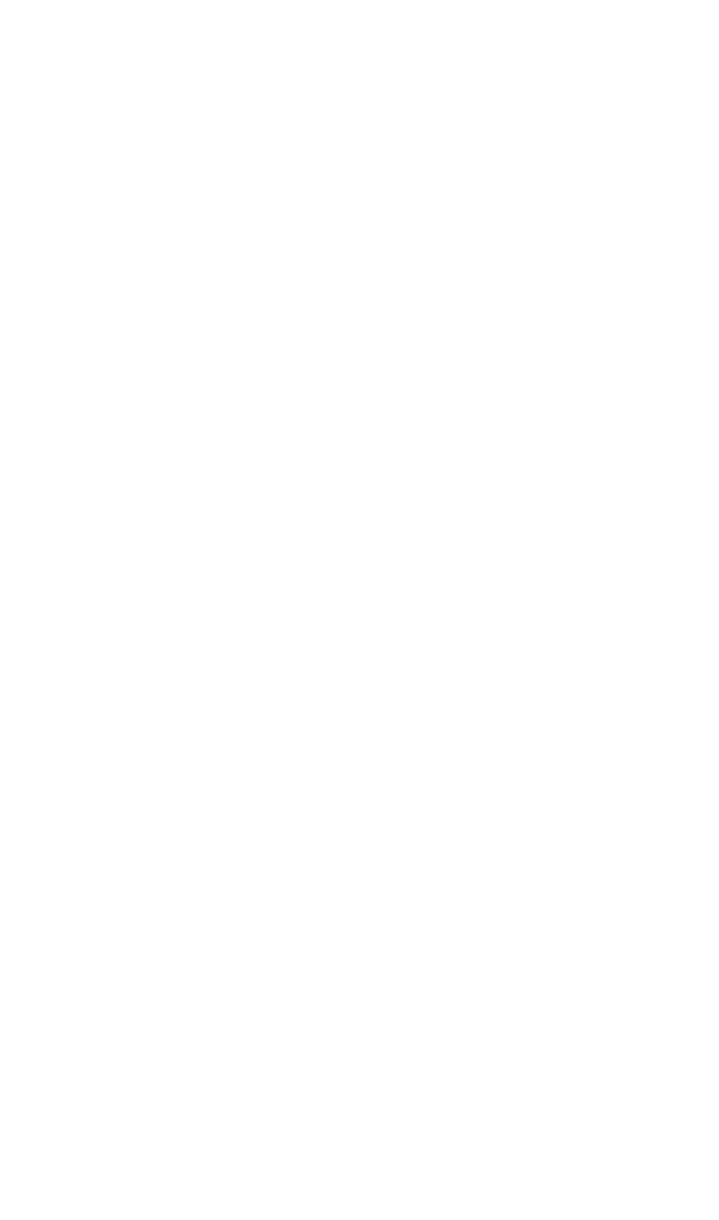
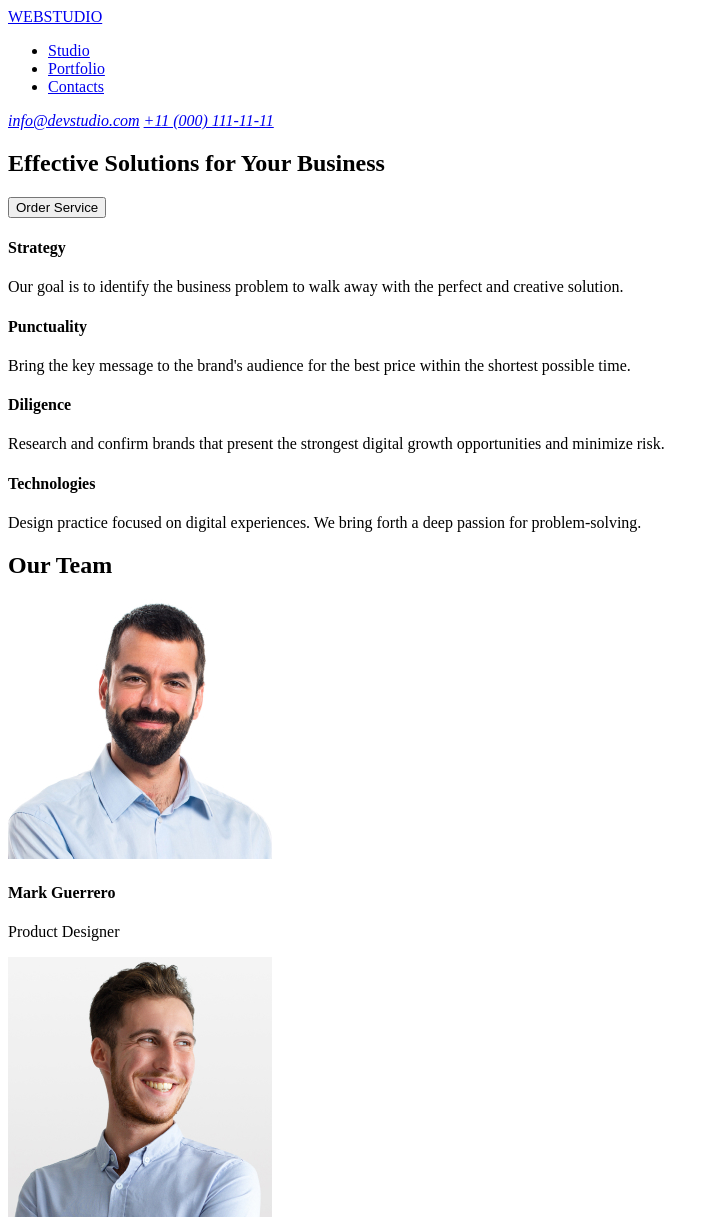
Before and after one commit to ded-logoped/goit-markup-hw-01, a plain HTML site: page index.html in a window 1280 px wide. Shown: the top 1220 px of the page, without its empty margins (0-719 px from the left). Before the commit the page ends 800 px from the top, so only its background shows below. Drawn offline with Linux system fonts and the light colour scheme.

Commit message:
HW1 markup

```diff
--- a/index.html
+++ b/index.html
@@ -3,7 +3,90 @@
   <head>
     <meta charset="UTF-8" />
     <meta name="viewport" content="width=device-width, initial-scale=1.0" />
-    <title>Document</title>
+    <title>Webstudio</title>
   </head>
-  <body></body>
+  <body>
+    <header>
+      <a href="#main">WEBSTUDIO</a>
+
+      <nav>
+        <ul>
+          <li>
+            <a href="#studio">Studio</a>
+          </li>
+          <li>
+            <a href="#portfolio">Portfolio</a>
+          </li>
+          <li>
+            <a href="#contacts">Contacts</a>
+          </li>
+        </ul>
+      </nav>
+
+      <address>
+        <a href="mailto:info@devstudio.com">info@devstudio.com</a>
+        <a href="tel:+110001111111">+11 (000) 111-11-11</a>
+      </address>
+    </header>
+
+    <main>
+      <section>
+        <h1>Effective Solutions for Your Business</h1>
+        <button type="button">Order Service</button>
+      </section>
+
+      <section>
+        <h4>Strategy</h4>
+        <p>
+          Our goal is to identify the business problem to walk away with the
+          perfect and creative solution.
+        </p>
+
+        <h4>Punctuality</h4>
+        <p>
+          Bring the key message to the brand's audience for the best price
+          within the shortest possible time.
+        </p>
+
+        <h4>Diligence</h4>
+        <p>
+          Research and confirm brands that present the strongest digital growth
+          opportunities and minimize risk.
+        </p>
+
+        <h4>Technologies</h4>
+        <p>
+          Design practice focused on digital experiences. We bring forth a deep
+          passion for problem-solving.
+        </p>
+      </section>
+
+      <section>
+        <h2>Our Team</h2>
+        <img src="images/img1.jpg" alt="Mark Guerrero" />
+        <h4>Mark Guerrero</h4>
+        <p>Product Designer</p>
+
+        <img src="images/img2.jpg" alt="Tom Ford" />
+        <h4>Tom Ford</h4>
+        <p>Frontend Developer</p>
+
+        <img src="images/img3.jpg" alt="Camila Garcia" />
+        <h4>Camila Garcia</h4>
+        <p>Marketing</p>
+
+        <img src="images/img4.jpg" alt="Daniel Wilson" />
+        <h4>Daniel Wilson</h4>
+        <p>UI Designer</p>
+      </section>
+    </main>
+
+    <footer>
+      <a href="#main">WEBSTUDIO</a>
+      <p>
+        Increase the flow of customers and sales for your business with digital
+        marketing & growth solutions.
+      </p>
+    </footer>
+  </body>
 </html>
```
Also changed, not shown: images/img1.jpg (added), images/img2.jpg (added), images/img3.jpg (added), images/img4.jpg (added), 2 other files.
